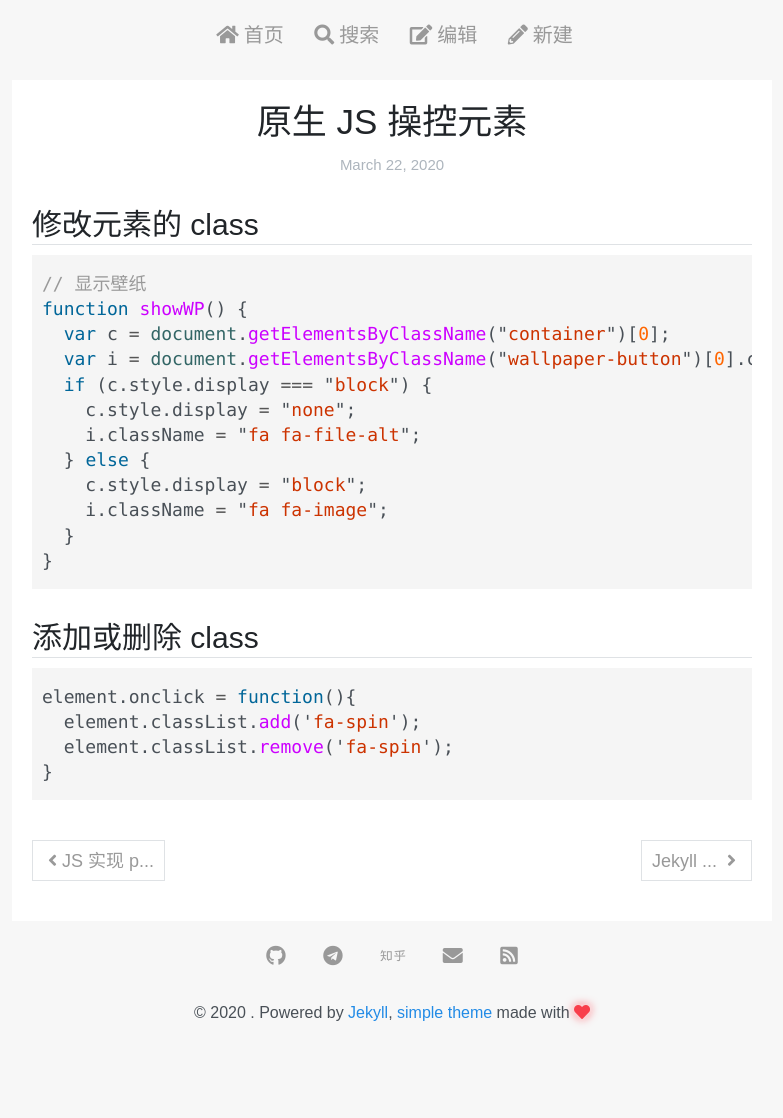
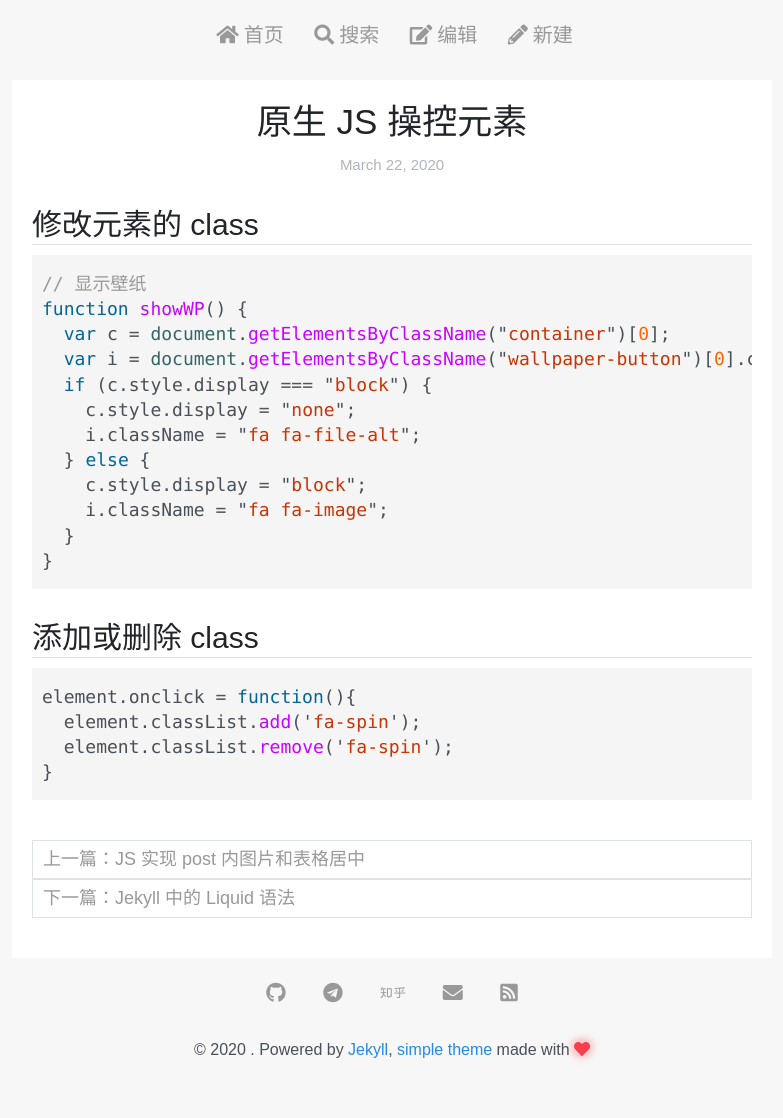
Before and after one commit to whenfung/simple, a Jekyll site: the page built from _posts/2020-03-22-JS-DOM.md, in a window 1280 px wide. Shown: the whole page, without its empty margins (248-1031 px from the left). Built offline with Jekyll 4.4.1, drawn with Linux system fonts in a browser that asks for light colours; nearby versions of some CDN libraries; comment, search, counter and statistics services are not loaded; before the commit the page ends 1081 px from its top, so only the background shows below that.

Commit message:
简化上下篇，提供足够信息

```diff
--- a/_layouts/post.html
+++ b/_layouts/post.html
@@ -13,15 +13,13 @@
 <div class="prev-next">
   <div class="prev">
   {% if page.previous %}
-    <a href="{{ page.previous.url | relative_url }}">
-      <i class="fa fa-angle-left" aria-hidden="true"></i>{{ page.previous.title | truncate: 10 }}</a>
+    <a href="{{ page.previous.url | relative_url }}">上一篇：{{ page.previous.title }}</a>
   {% endif %}
   </div>
 
   <div class="next">
   {% if page.next %}
-    <a href="{{ page.next.url | relative_url }}">{{ page.next.title | truncate: 10 }}
-      <i class="fa fa-angle-right" aria-hidden="true"></i></a>
+    <a href="{{ page.next.url | relative_url }}">下一篇：{{ page.next.title }}</a>
   {% endif %}
   </div>
 </div>
--- a/_sass/_icons.scss
+++ b/_sass/_icons.scss
@@ -2,9 +2,7 @@
 .fa-search,
 .fa-edit,
 .fa-pencil-alt,
-.fa-arrow-up,
-.fa-angle-left,
-.fa-angle-right {
+.fa-arrow-up {
 	padding: 5px;
 }
 
--- a/_sass/_post.scss
+++ b/_sass/_post.scss
@@ -64,8 +64,6 @@
 
 // 上下篇布局
 .prev-next {
-  display: flex;                  // 弹性布局
-  justify-content: space-between; // 两端对齐
   width: 100%;
   margin-bottom: 1rem;
 
@@ -85,12 +83,11 @@
 }
 
 .prev {
-  max-width: 50%;
+  width: 100%;
 }
 
 .next {
-  max-width: 50%;
-  text-align: right;
+  width: 100%;
 }
 
 #gitalk-container {
```
